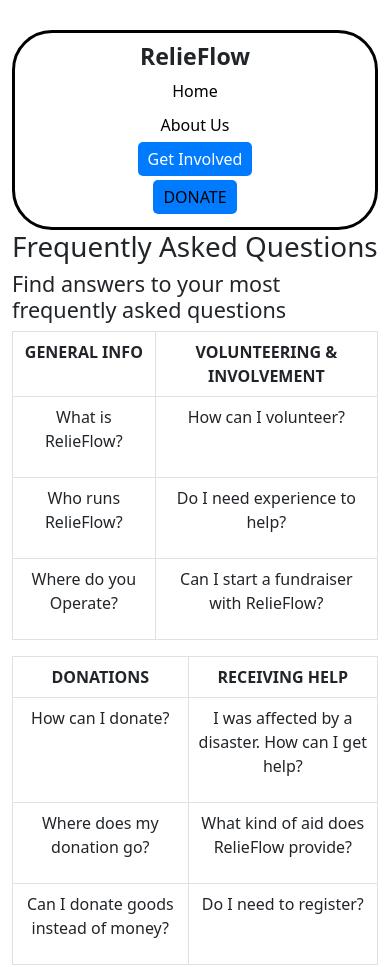
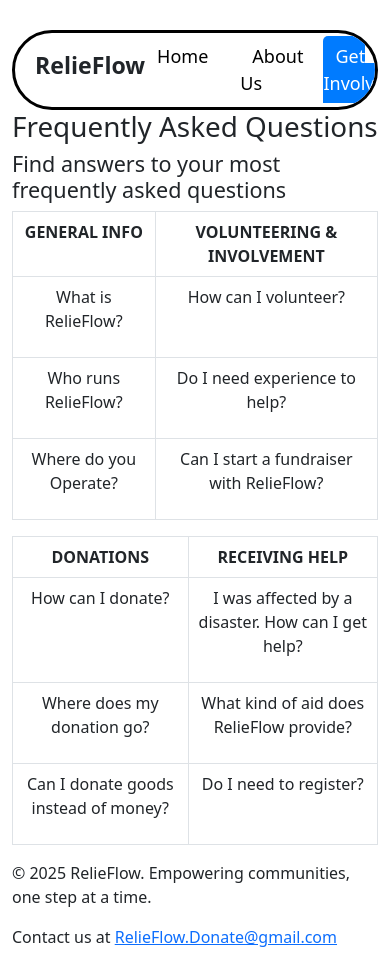
Before and after one commit to kipentut/RelieFLow, a plain HTML site: page FAQs.html in a window 390 px wide. Shown: the top 967 px of the page. Drawn offline with nearby package versions, Linux system fonts and the light colour scheme.

Commit message:
@media test 2

```diff
--- a/STYLE.css
+++ b/STYLE.css
@@ -67,28 +67,6 @@
     .donate-link:hover {
         background-color: #0056b3; /* Darker blue on hover */
     }
-    @media (max-width: 768px) {
-        .navbar-content {
-            flex-direction: column; /* Stack items vertically */
-            padding: 10px; /* Reduce padding for smaller screens */
-        }
-
-        .nav-list {
-            flex-direction: column; /* Stack navigation links vertically */
-            gap: 10px; /* Reduce space between links */
-            align-items: center; /* Center align links */
-        }
-
-        .nav-list a {
-            font-size: 16px; /* Reduce font size for smaller screens */
-            padding: 6px 10px; /* Adjust padding for smaller links */
-        }
-
-        .donate-link {
-            padding: 6px 12px; /* Adjust padding for the donate button */
-            font-size: 16px; /* Reduce font size for the donate button */
-        }
-    }
     /* system.html;table */
     .answer {
         display: none;
```
